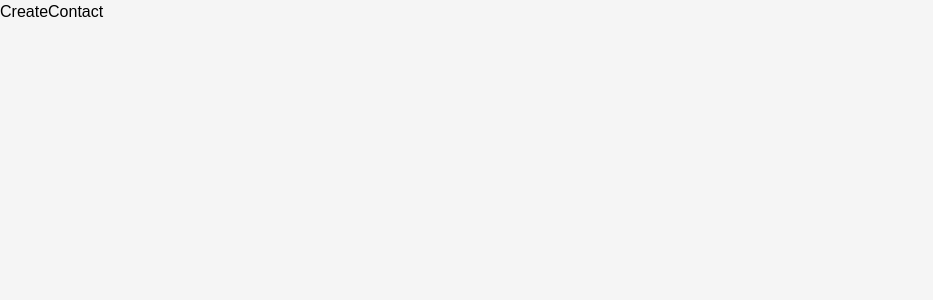
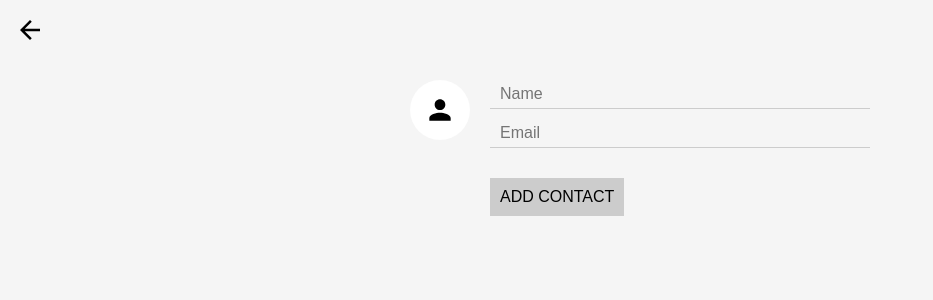
Before and after one commit to Xiankai-Wan/my-contacts, a React (Create React App) app: page /create in a window 1280 px wide. Shown: the top 300 px of the page, without its empty margins (0-933 px from the left). Built offline with nearby package versions, Linux system fonts and the light colour scheme; no server answers.

Commit message:
Feature: add create form page

```diff
--- a/src/CreateContacts.js
+++ b/src/CreateContacts.js
@@ -1,9 +1,25 @@
 import React, {Component} from 'react'
+import { Link } from 'react-router-dom'
+import ImageInput from './ImageInput'
 
 class CreateContacts extends Component{
     render(){
         return (
-            <div>CreateContact</div>
+            <div>
+                <Link to ='/' className = 'close-create-contact'>close</Link>
+                <form className='create-contact-form'>
+                    <ImageInput
+                    className = 'create-contact-avatar-input'
+                    name = 'avatarURL'
+                    maxHeight = {64}
+                    />
+                <div className = 'create-contact-details'>
+                    <input type = 'text' name = 'name' placeholder = 'Name'/>
+                    <input type = 'text' email = 'email' placeholder = 'Email'/>
+                    <button>Add Contact</button>
+                </div>
+                </form>
+            </div>
         )
     }
 }
```
